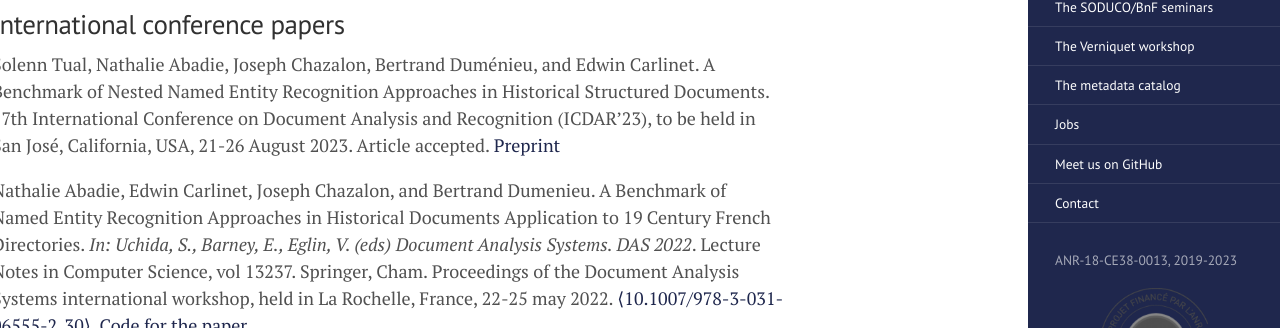
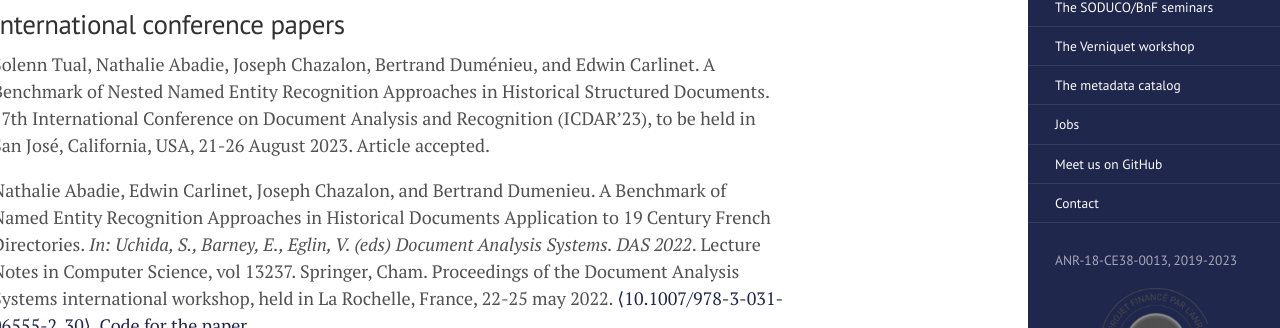
Before and after one commit to soduco/soduco.github.io, a Jekyll site: the page built from papers.md, in a window 1280 px wide and 900 px high. Shown: the part 249-577 px from the top of the window. Built offline with Jekyll 4.4.1, drawn with Linux system fonts in a browser that asks for light colours.

Commit message:
Update papers.md

```diff
--- a/papers.md
+++ b/papers.md
@@ -7,7 +7,6 @@ rank: 4
 ## International conference papers
 
 Solenn Tual, Nathalie Abadie, Joseph Chazalon, Bertrand Duménieu, and Edwin Carlinet. A Benchmark of Nested Named Entity Recognition Approaches in Historical Structured Documents. 17th International Conference on Document Analysis and Recognition (ICDAR’23), to be held in San José, California, USA, 21-26 August 2023. Article accepted.
-[Preprint](https://hal.science/hal-03994759)
 
 Nathalie Abadie, Edwin Carlinet, Joseph Chazalon, and Bertrand Dumenieu. A Benchmark of Named Entity Recognition Approaches in Historical Documents Application to 19 Century French Directories. *In: Uchida, S., Barney, E., Eglin, V. (eds) Document Analysis Systems. DAS 2022*. Lecture Notes in Computer Science, vol 13237. Springer, Cham. Proceedings of the Document Analysis Systems international workshop, held in La Rochelle, France, 22-25 may 2022. [⟨10.1007/978-3-031-06555-2_30⟩](https://doi.org/10.1007/978-3-031-06555-2_30).
 [Code for the paper]( https://github.com/soduco/paper-ner-bench-das22.)
```
